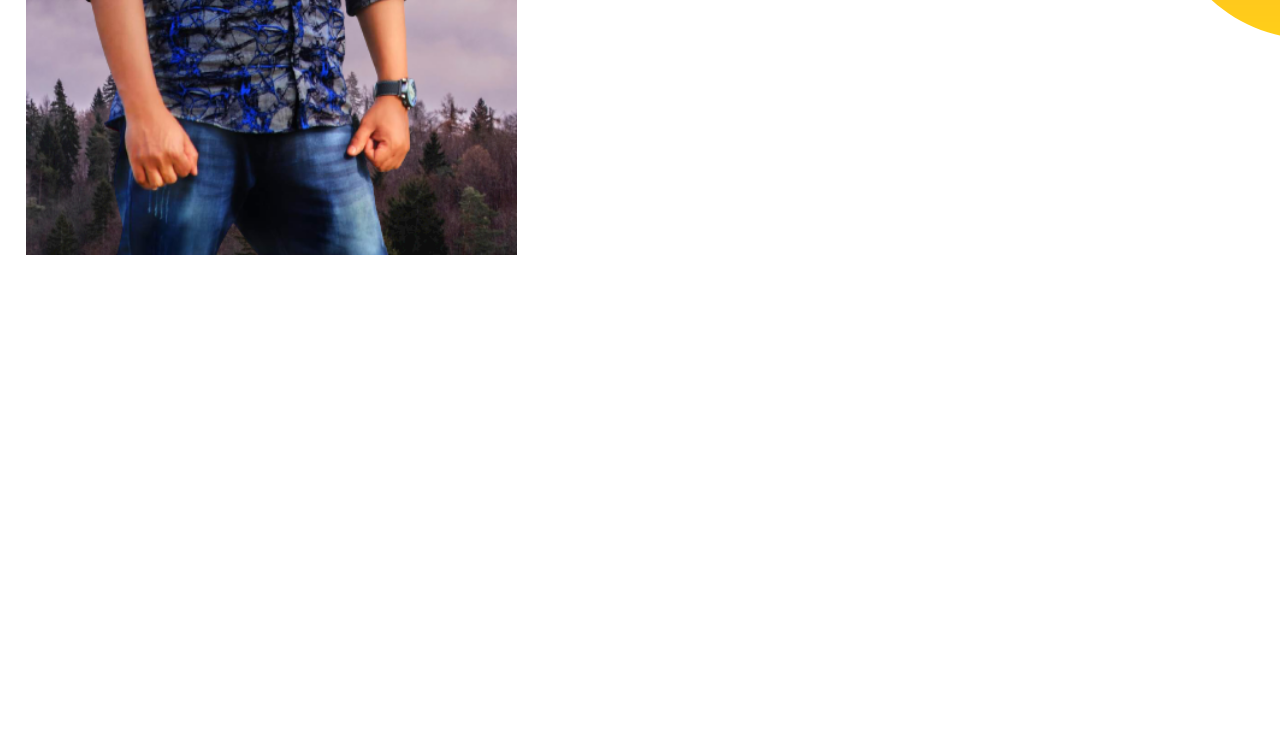
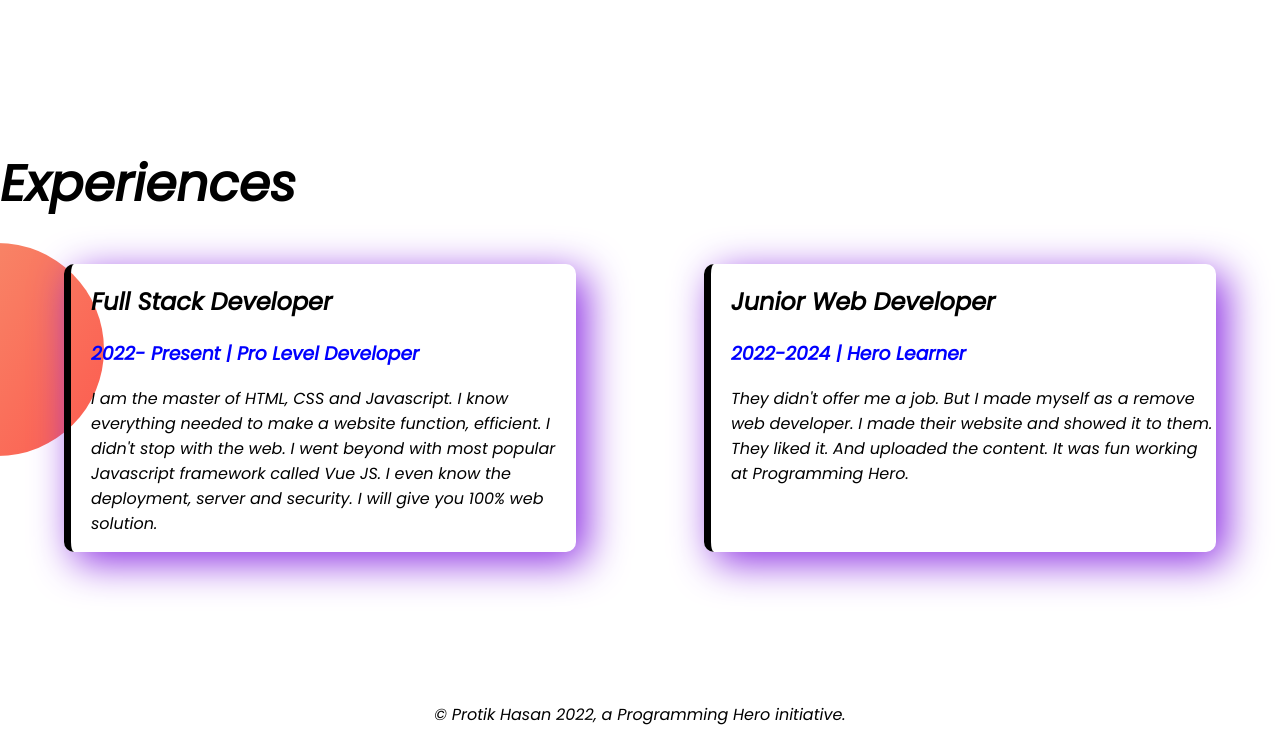
Before and after one commit to shihab245/developer-portfolio, a plain HTML site: page index.html in a window 1280 px wide. Shown: the part 1127-1870 px from the top of the page. Before the commit the page ends 1539 px from the top, so only its background shows below. Drawn offline with Linux system fonts and the light colour scheme.

Commit message:
all added

```diff
--- a/index.html
+++ b/index.html
@@ -13,7 +13,7 @@
 </head>
 
 <body>
-    <section class="top-banner">
+    <section class="top-banner flexible-container">
         <div class="half-width">
             <h1>Welcome To</h1>
             <h1><span class="orange-color">Protik Hasan's</span> World!</h1>
@@ -29,9 +29,9 @@
             <img src="images/protik bg.png" alt="background">
         </div>
     </section>
-    <section class="dream-big">
+    <section class="dream-big flexible-container">
         <div class="half-width">
-            <img src="images/protik2dbs.png" alt="">
+            <img src="images/my-bg2 (1).png" alt="">
         </div>
         <div class="half-width">
             <h1>Dream Big</h1>
@@ -39,10 +39,39 @@
             <p>I already learned the basic HTML and CSS. I can build any kind simple websites. I can even teach my
                 juniors how to make a simple website. My goal is to build six websites and learn advanced topics as soon
                 as possible.</p>
-            <a class="link-button" target="-blank" href="">DOWNLOAD RUSUME</a>
+            <a class="link-button" target="-blank" href="">DOWNLOAD RESUME</a>
         </div>
 
     </section>
+
+    <section class="experience-area">
+        <h1>Experiences</h1>
+        <div class="flexible-container">
+            <div id="full-stack-exp" class=" experience-item">
+                <h2>Full Stack Developer</h2>
+                <h3 class="blue-color">2022- Present | Pro Level Developer </h3>
+                <p>I am the master of HTML, CSS and Javascript. I know everything needed to make a website function,
+                    efficient. I didn't stop with the web. I went beyond with most popular Javascript framework called
+                    Vue
+                    JS. I even know the deployment, server and security. I will give you 100% web solution.</p>
+            </div>
+
+
+            <div id="web-dev-experience" class=" experience-item">
+
+                <h2>Junior Web Developer</h2>
+                <h3 class="blue-color">2022-2024 | Hero Learner </h3>
+                <p>They didn't offer me a job. But I made myself as a remove web developer. I made their website and
+                    showed
+                    it
+                    to them. They liked it. And uploaded the content. It was fun working at Programming Hero.
+                </p>
+            </div>
+        </div>
+    </section>
+    <footer>
+        <p>© Protik Hasan 2022, a Programming Hero initiative.</p>
+    </footer>
 </body>
 
 </html>
--- a/style.css
+++ b/style.css
@@ -8,16 +8,21 @@ h1{
 .orange-color{
     color: orange;
 }
-section{
+.blue-color{
+    color: blue;
+}
+.flexible-container{
     display: flex;
     margin-bottom: 150px;
 }
 .half-width{
     width: 50%;
     padding-left: 2%;
+
 }
 .half-width img{
    width: 80%;
+
 }
 .link-button{
     text-decoration: none;
@@ -37,3 +42,33 @@ section{
     background-repeat: no-repeat;
     background-position: right;
 }
+.experience-area{
+    background-image: url(images/exp-bg.png);
+    background-repeat: no-repeat;
+    background-position: left;
+
+}
+.experience-item {
+    width: 40%;
+    margin-left: 5%;
+    margin-right: 5%;
+    padding-left: 20px;
+    border-radius: 10px;
+    box-shadow: 10px 10px 40px blueviolet;
+
+}
+#web-dev-experience{
+    border-left: 7px solid;
+   background-image: radial-gradient(blue
+   cyan);
+   border-image-slice: 1;
+}
+#full-stack-exp{
+    border-left: 7px solid;
+    background-image: radial-gradient(salmon
+    tomato);
+    border-image-slice: 1;
+}
+footer p {
+    text-align: center;
+}
```
Also changed, not shown: images/my-bg2 (1).png (added), images/protik2.png (added).
